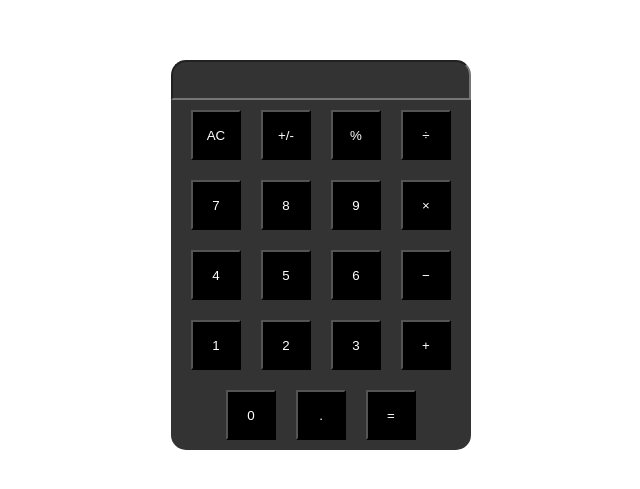
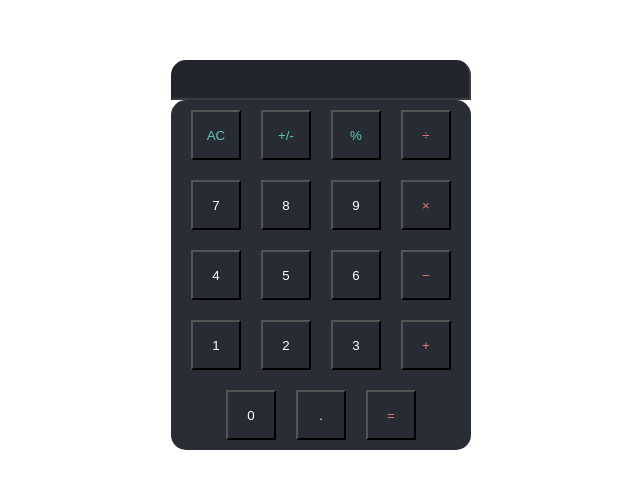
Before and after one commit to fukuhara-ran/praktikum-6-IF08, a plain HTML site: page quiz/index.html in a window 1280 px wide. Shown: the part 145-634 px from the top of the page, without its empty margins (319-959 px from the left). Drawn offline with Linux system fonts and the light colour scheme.

Commit message:
feat: fixing style

```diff
--- a/quiz/index.html
+++ b/quiz/index.html
@@ -10,28 +10,28 @@
 <body>
     <div class="content">
     <div class="display">
-        <input type="text" id="display">
+        <input type="text" id="display" disabled>
     </div>
     <div class="buttons">
-        <button onclick="clearDisplay('CE')" class="ceBtn">AC</button>
-        <button onclick="addToDisplay('%')" class="optBtn">+/-</button>
-        <button onclick="addToDisplay('%')" class="optBtn">%</button>
-        <button onclick="addToDisplay('/')" class="optBtn">÷</button>
+        <button onclick="clearDisplay('CE')" class="ceBtn green">AC</button>
+        <button onclick="addToDisplay('%')" class="optBtn green">+/-</button>
+        <button onclick="addToDisplay('%')" class="optBtn green">%</button>
+        <button onclick="addToDisplay('/')" class="optBtn red">÷</button>
         <button onclick="addToDisplay('7')">7</button>
         <button onclick="addToDisplay('8')">8</button>
         <button onclick="addToDisplay('9')">9</button>
-        <button onclick="addToDisplay('*')" class="optBtn">×</button>
+        <button onclick="addToDisplay('*')" class="optBtn red">×</button>
         <button onclick="addToDisplay('4')">4</button>
         <button onclick="addToDisplay('5')">5</button>
         <button onclick="addToDisplay('6')">6</button>
-        <button onclick="addToDisplay('-')" class="optBtn">−</button>
+        <button onclick="addToDisplay('-')" class="optBtn red">−</button>
         <button onclick="addToDisplay('1')">1</button>
         <button onclick="addToDisplay('2')">2</button>
         <button onclick="addToDisplay('3')">3</button>
-        <button onclick="addToDisplay('+')" class="optBtn">+</button>
+        <button onclick="addToDisplay('+')" class="optBtn red">+</button>
         <button onclick="addToDisplay('0')">0</button>
         <button onclick="addToDisplay('.')">.</button>
-        <button onclick="calculate()">=</button>
+        <button onclick="calculate()" class="red">=</button>
     </div>
 </div>
     <script src="index.js"></script>
--- a/quiz/style.css
+++ b/quiz/style.css
@@ -20,7 +20,7 @@ input#display {
   border-top-left-radius: 15px;
   font-size: 25px;
   text-align: right;
-  background-color: #333;
+  background-color: #22252D;
   color: #fff;
 }
 
@@ -29,11 +29,12 @@ input#display {
   flex-wrap: wrap;
   width: 300px;
   gap: 20px;
-  background-color: #333;
+  background-color: #292D36;
   justify-content: center;
   padding: 10px;
-  border-bottom-left-radius: 15px;
-  border-bottom-right-radius: 15px;
+  border-radius: 15px;
+  /* border-bottom-left-radius: 15px;
+  border-bottom-right-radius: 15px; */
 }
 
 .display {
@@ -42,6 +43,13 @@ input#display {
 .buttons button {
   width: 50px;
   height: 50px;
-  background-color: #000;
+  background-color: #272B33;
   color: #fff;
 }
+
+button.green{
+    color: #64C5B4;
+}
+button.red{
+    color: #EB7677;
+}
```
